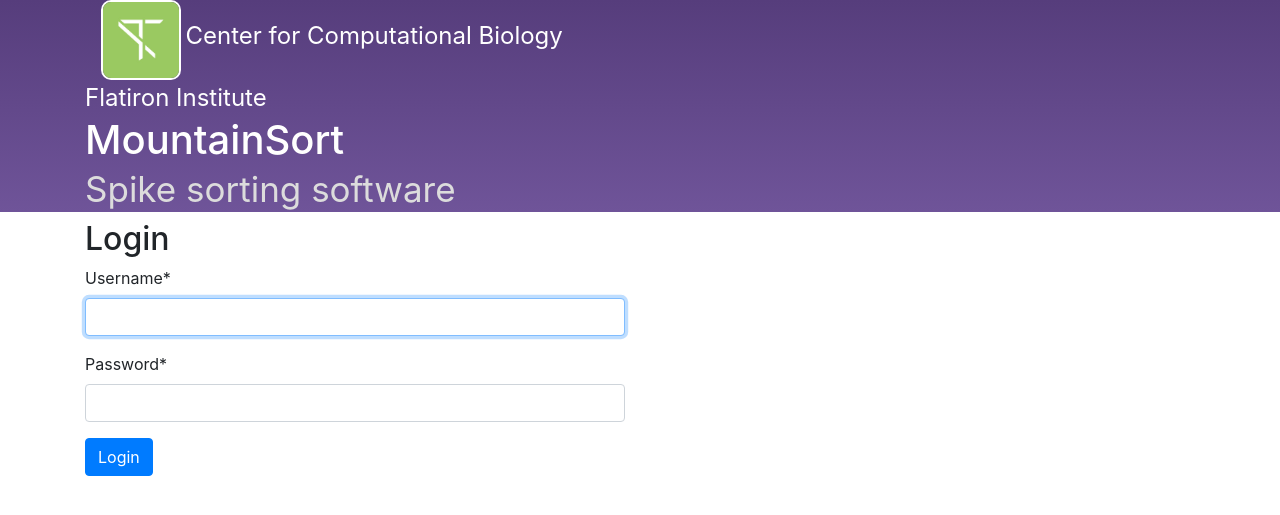
After one commit to wysota/tofan, a Django app: page /login/ in a window 1280 px wide. The commit adds this page. Shown: the top 515 px of the page. Run offline with Django 3.2, Linux system fonts and the light colour scheme; parts of the project's set-up code (start-up, migrations or seed data) failed here and were passed over; some libraries are stand-ins or nearby versions.

Commit message:
Login/Logout

```diff
--- a/sorting/kron/views.py
+++ b/sorting/kron/views.py
@@ -7,6 +7,8 @@
 from kron.models import Project, Job
 from sorting.settings import MOUNTAINSORT_SETTINGS
 from django.core.exceptions import PermissionDenied
+from django.contrib.auth.decorators import login_required
+from django.utils.decorators import method_decorator
 
 
 from django.forms import models as model_forms
@@ -175,6 +177,8 @@
 #    def get_form_class(self):
 #      return model_forms.modelform_factory(self.model, fields=self.fields, form=JobForm)
 
+
+@method_decorator(login_required, name='dispatch')
 class DaemonStateView(TemplateView):
     template_name = 'kron/daemon_state.html'
 
--- a/sorting/sorting/settings.py
+++ b/sorting/sorting/settings.py
@@ -160,3 +160,5 @@
 STATICFILES_DIRS = [
     os.path.join(BASE_DIR, "static"),
 ]
+
+LOGIN_URL='/login/'
--- a/sorting/sorting/urls.py
+++ b/sorting/sorting/urls.py
@@ -17,9 +17,12 @@
 from django.contrib import admin
 from sorting import settings
 from kron.views import static
+from django.contrib.auth import views as auth_views
 
 urlpatterns = [
     url(r'^admin/', admin.site.urls),
+    url(r'^login/$', auth_views.login, {'extra_context': {'breadcrumb': [ { 'url': "/", "label": "MountainSort"}, {'url': '', "label": "Login"}]}}, name='login'),
+    url(r'^logout/$', auth_views.logout, {'extra_context': {'breadcrumb': [ { 'url': "/", "label": "MountainSort"}, {'url': '', "label": "Logout"}]}}, name='logout'),
     url(r'^api/', include('api.urls')),
     url(r'^kron/', include('kron.urls')),
     url(r'^$', static, {"page_name": "index"}),
--- a/sorting/templates/base.html
+++ b/sorting/templates/base.html
@@ -32,6 +32,22 @@
     <li><a href="{{crumb.url}}">{{crumb.label}}</a></li>
     {% endif %}
   {% endfor %}
+
+  {% if user.is_authenticated %}
+    <div class="pull-right">Welcome, <strong>{% if user.first_name %}{{ user.first_name }}{% else %}{{user}}{% endif %}</strong>{% if user.is_staff %} (<a href="{% url 'admin:index' %}">admin</a>){% endif%}. <a href="{% url 'logout' %}?next={{request.path}}">Logout</a>.</div>
+  {% else %}
+    <div class="pull-right">
+	<a href="{% url 'login' %}?next={{request.path}}">Login</a>
+{% comment %}
+	<div class="dropdown pull-right">
+	<button class="btn btn-default btn-xs dropdown-toggle" type="button" id="loginDropdownMenu" data-toggle="dropdown" aria-haspopup="true" aria-expanded="true">Login</button>
+	<div class="dropdown-menu dropdown-menu-right" aria-labelledby="loginDropdownMenu">
+            {% include "registration/login_embed.html" %}
+        </div>
+        </div>
+{% endcomment %}
+    </div>
+  {% endif %}
   </ol>
   {% endif %}
 </div>
--- /dev/null
+++ b/sorting/templates/registration/logged_out.html
@@ -0,0 +1 @@
+{% extends "base.html" %}
--- /dev/null
+++ b/sorting/templates/registration/login.html
@@ -0,0 +1,19 @@
+{% extends 'base.html' %}
+{% load crispy_forms_tags %}
+
+{% block title %}Login{% endblock %}
+
+{% block content %}
+<div class="container">
+<div class="row">
+<div class="col-md-offset-3 col-md-6">
+<h2> Login</h2>
+<form method="post">
+  {% csrf_token %}
+  {{ form | crispy }}
+  <button class="btn btn-primary" type="submit">Login</button>
+</form>
+</div>
+</div>
+</div>
+{% endblock %}
```
Also changed, not shown: sorting/templates/registration/login_embed.html (added, +7 -0 lines).
